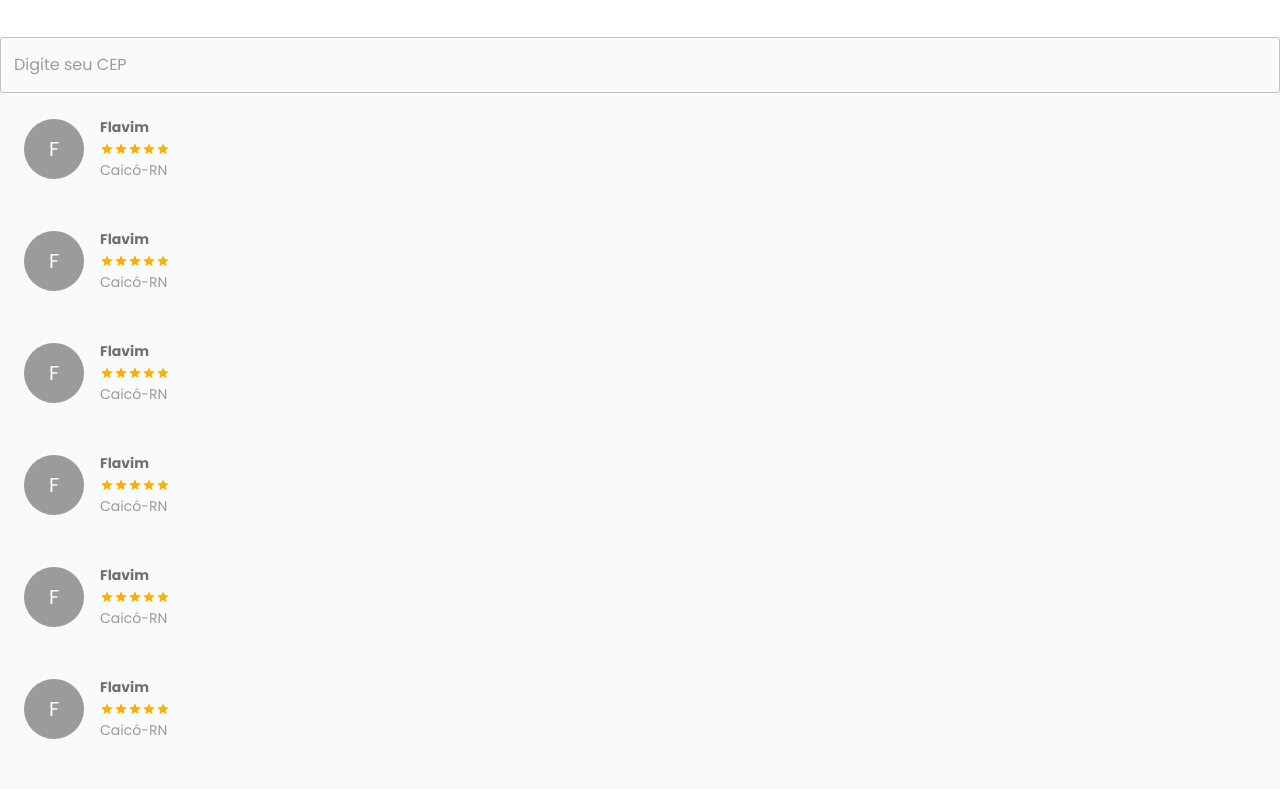
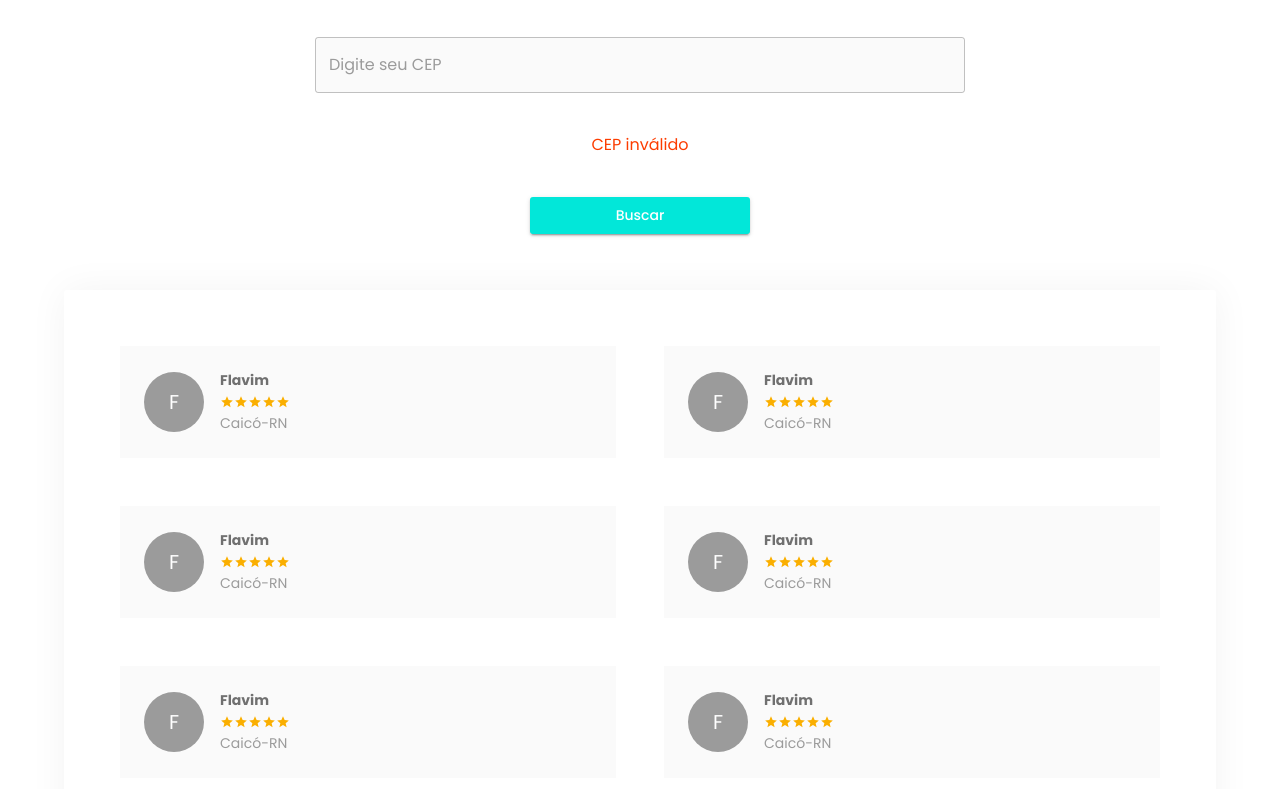
Before and after one commit to FlaviodosSantos/treinaweb-workshop-multistack-react, a Next.js app: page / in a window 1280 px wide. Shown: the part 260-1049 px from the top of the page. Built offline with nearby package versions, Linux system fonts and the light colour scheme.

Commit message:
index.tsyle finalizado, 2a aula até 54m18s

```diff
--- a/src/pages/index.tsx
+++ b/src/pages/index.tsx
@@ -2,6 +2,12 @@ import SafeEnvironment from 'ui/components/feedback/SafeEnvironment/SafeEnvironm
 import PageTitle from 'ui/components/data-display/PageTitle/PageTitle';
 import UserInformation from 'ui/components/data-display/UserInformation/UserInformation';
 import TextFieldMask from 'ui/components/inputs/TextFieldMask/TextFieldMask';
+import { Button, Typography, Container } from '@material-ui/core';
+import {
+  FormElementsContainer,
+  ProfissionaisPaper,
+  ProfissionaisContainer
+} from '@styles/pages/index.style';
 
 
 export default function Home() {
@@ -13,9 +19,28 @@ export default function Home() {
         subtitle={'Preencha seu endereço e veja todos os profissionais da sua localidade'}
       />
 
+      <Container>
+        <FormElementsContainer>
           <TextFieldMask
-        mask={'99.999-999'} label={'Digite seu CEP'} fullWidth variant={'outlined'}
+            mask={'99.999-999'}
+            label={'Digite seu CEP'}
+            fullWidth
+            variant={'outlined'}
           />
+
+          <Typography color={'error'} >CEP inválido</Typography>
+
+          <Button
+            variant={'contained'}
+            color={'secondary'}
+            sx={{ width: '220px' }}
+          >
+            Buscar
+          </Button>
+        </FormElementsContainer>
+
+        <ProfissionaisPaper>
+          <ProfissionaisContainer>
 
             <UserInformation
               name={'Flavim'}
@@ -104,8 +129,9 @@ export default function Home() {
               rating={5}
               description={'Caicó-RN'}
             />
-
-
+          </ProfissionaisContainer>
+        </ProfissionaisPaper>
+      </Container>
     </div>
 
   );
--- /dev/null
+++ b/src/ui/styles/pages/index.style.tsx
@@ -0,0 +1,41 @@
+import { experimentalStyled as styled } from '@material-ui/core/styles';
+import { Paper } from '@material-ui/core';
+
+export const FormElementsContainer = styled('div')`
+    display: flex;
+    flex-direction: column;
+    align-items: center;
+    gap: ${({ theme }) => theme.spacing(5)} ;
+    max-width: 650px;
+    margin: 0 auto ${({ theme }) => theme.spacing(7)};
+`;
+
+export const ProfissionaisPaper = styled(Paper)`
+    padding: ${({ theme }) => theme.spacing(7)};
+    margin: 0 auto ${({ theme }) => theme.spacing(10)};
+
+    ${({ theme }) => theme.breakpoints.down('md')}{
+        &.MuiPaper-root{
+            padding: 0;
+            box-shadow: none;
+        }
+    };
+`;
+
+export const ProfissionaisContainer = styled('div')`
+    display: grid;
+    grid-template-columns: 1fr;
+
+    ${({ theme }) => theme.breakpoints.up('md')}{
+        grid-template-columns: repeat( 2, 1fr );
+        gap: ${({ theme }) => theme.spacing(6)} ;
+    };
+
+    ${({ theme }) => theme.breakpoints.down('md')}{
+        margin-left: ${({ theme }) => theme.spacing(-2)};
+        margin-right: ${({ theme }) => theme.spacing(-2)};
+        > :nth-of-type(odd){
+            background-color: ${({ theme }) => theme.palette.background.paper};
+        }
+    };
+`;
```
Lines whose indentation alone changed are shown as unchanged.
